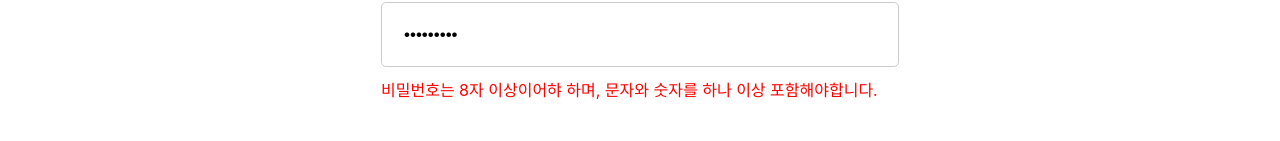
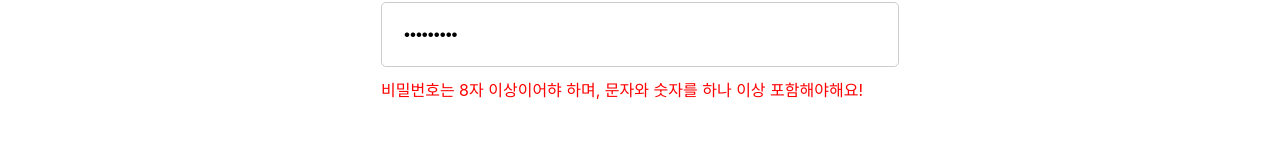
Before and after one commit to Team-Journal/Journal-Frontend, a React (Create React App) app: page /signup in a window 1280 px wide. Both pictures are taken after typing "name@example.com", "5", "Sample123", "Sample123" into the empty fields and a click on the button "코드 발송". Shown: the part 583-724 px from the top of the page. Built offline with nearby package versions, Linux system fonts and the light colour scheme; the HTML template or start-up script is replaced by a standard one.

Commit message:
📝 :: 에러문 수정

```diff
--- a/src/components/signup.tsx
+++ b/src/components/signup.tsx
@@ -76,7 +76,7 @@ const SignupForm = () => {
         <CodeSubmitBtn>코드 발송</CodeSubmitBtn>
       </EmailContainer>
       {errorData.emailError && (
-        <ErrorMessage>이메일 형식과 일치하지 않습니다.</ErrorMessage>
+        <ErrorMessage>올바른 이메일 형식을 입력해주세요!</ErrorMessage>
       )}
       <Container>
         <VerifyCodeInput
@@ -99,7 +99,7 @@ const SignupForm = () => {
           <ErrorMessage>
             {" "}
             비밀번호는 8자 이상이어햐 하며, 문자와 숫자를 하나 이상
-            포함해야합니다.
+            포함해야해요!
           </ErrorMessage>
         )}
         <PasswordCheckInput
@@ -109,7 +109,7 @@ const SignupForm = () => {
           value={formData.confirmPassword}
           onChange={handleInputChange}
         />
-        {errorData.confirmPasswordError && <ErrorMessage>입력한 비밀번호와 일치하지 않습니다.</ErrorMessage>}
+        {errorData.confirmPasswordError && <ErrorMessage>입력한 비밀번호와 일치하지 않아요!</ErrorMessage>}
         <BtnContainer>
           <ContinueBtn type="submit">계속</ContinueBtn>
         </BtnContainer>
```
